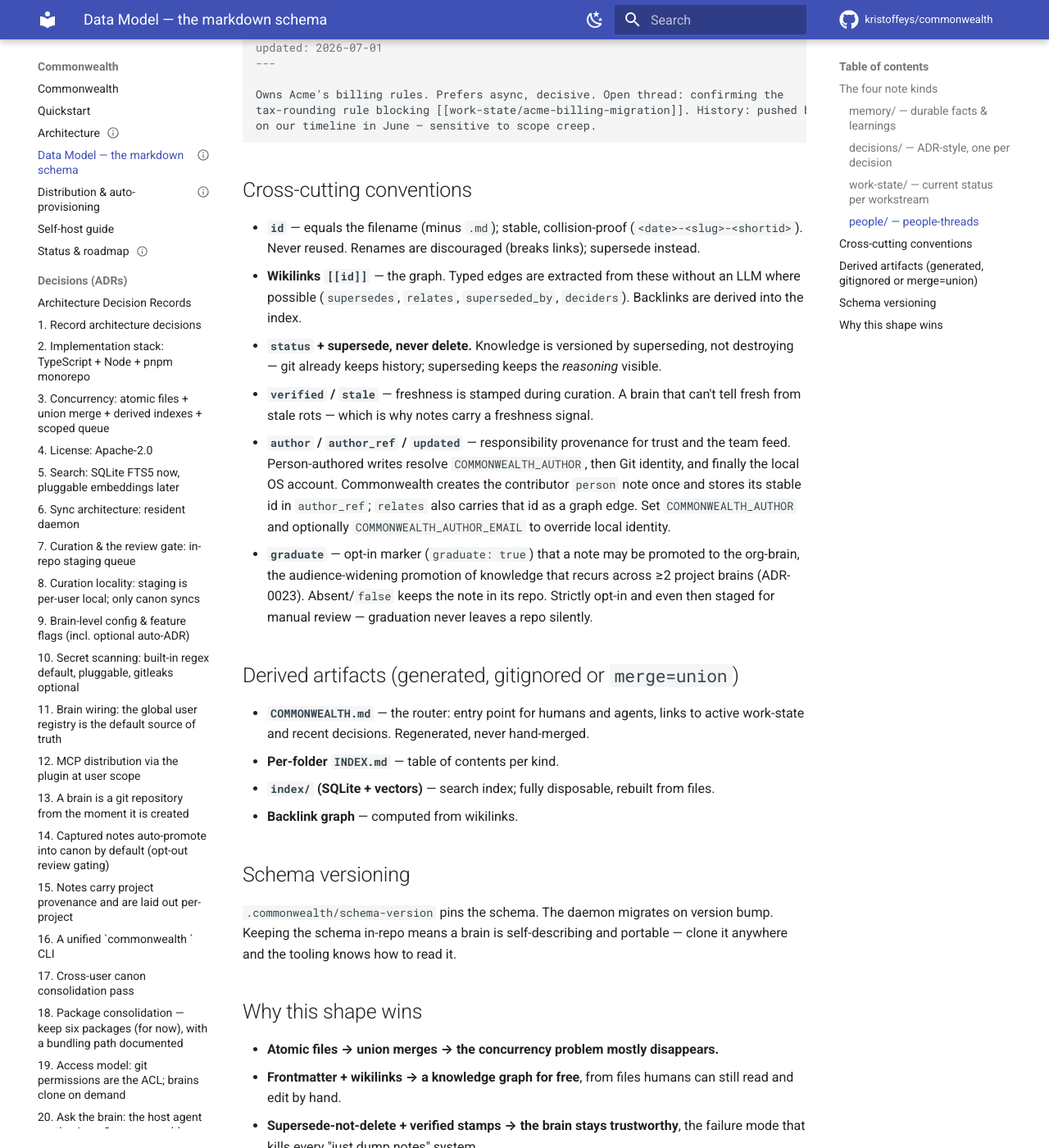
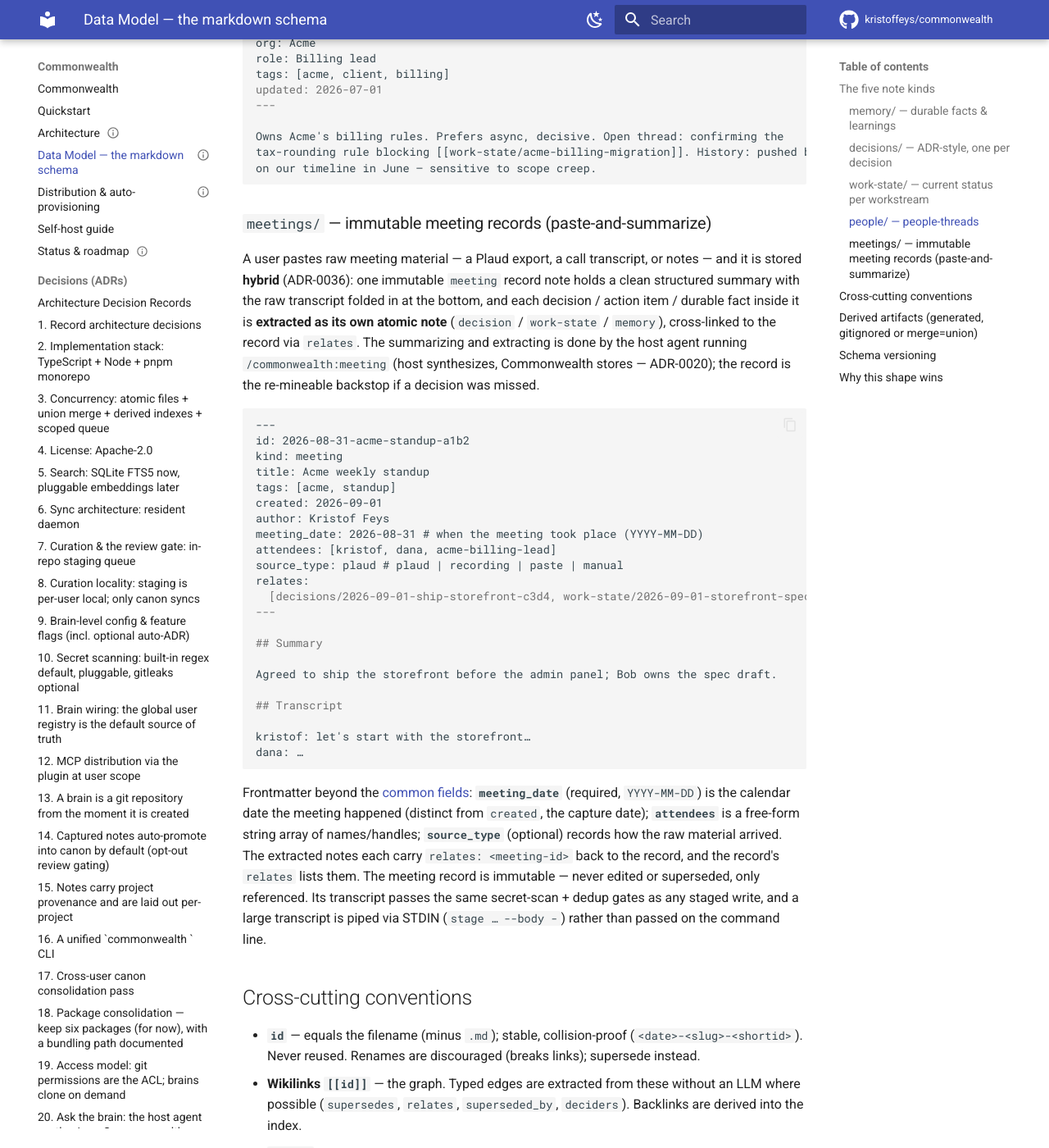
Before and after one commit to kristoffeys/commonwealth, an MkDocs documentation site: the page built from docs/02-data-model.md, in a window 1280 px wide and 1400 px high, scrolled down 2431 px. Shown: the whole window at 82% size. Built offline with MkDocs 1.6.1 and Material for MkDocs 9.7.7, drawn with Linux system fonts in a browser that asks for light colours; comment, search, counter and statistics services are not loaded; some of the changed text lies outside the part shown.

Commit message:
feat(core,curate,plugin,mcp): add `meeting` note kind + `/commonwealth:meeting` (ADR-0036)
Paste raw meeting data (Plaud export, recording transcript, pasted notes) and have
the host agent summarize it into the brain, attached to a project. Hybrid shape: one
immutable `meeting` record note (summary + attendees + transcript) PLUS extracted
atomic decision/work-state/memory notes linked back via `relates`.

- core/schema.ts: fifth kind `meeting` (meeting_date, attendees, source_type),
  KIND_DIR meetings/, discriminated union, SCHEMA_VERSION 1->2 (additive/forward-tolerant).
- core/index-db.ts: Meetings MOC section. notes.ts: key ordering.
- curate/index.ts: `stage` gains --attendees, --meeting-date, --source-type, --relates
  (any kind), --owner (work-state), and `--body -` STDIN so large transcripts pipe
  instead of hitting ARG_MAX; secret + dedup gates still run on the piped body.
- plugin/commands/meeting.md + mcp/prompts.ts meeting prompt (drift-anchored).
- ADR-0036; docs/02-data-model.md (four->five kinds); README meeting section.

Summarizing is the host agent's job (same split as /ask). Verified: 1134 tests green;
adversarial pass confirmed the NoteKind exhaustiveness sweep, secret gate on a 304KB
piped body, byte-stable round-trip, and v1-brain load safety.

Co-Authored-By: Claude Opus 4.8 <noreply@anthropic.com>

````diff
--- a/docs/02-data-model.md
+++ b/docs/02-data-model.md
@@ -12,11 +12,13 @@ Design goals: **human-readable and hand-editable**, **agent-parseable**,
 **concurrency-safe** (atomic files that union-merge), and **diffable** in git/PRs.
 Everything is markdown with YAML frontmatter. No format that only a machine can read.
 
-## The four note kinds
+## The five note kinds
 
-From the brief: _memory / decisions / work-state / people-threads_. Each is a folder of
-atomic files. One concept per file — this is what makes merges conflict-free (see
-[architecture §2](01-architecture.md)).
+From the brief: _memory / decisions / work-state / people-threads_, plus _meetings_. Each is a
+folder of atomic files. One concept per file — this is what makes merges conflict-free (see
+[architecture §2](01-architecture.md)). Meetings are the one deliberate exception (see below): a
+meeting record is an immutable *event* blob, while the decisions and actions inside it are still
+extracted as atomic notes.
 
 ### `memory/` — durable facts & learnings
 
@@ -131,6 +133,49 @@ tax-rounding rule blocking [[work-state/acme-billing-migration]]. History: pushe
 on our timeline in June — sensitive to scope creep.
 ```
 
+### `meetings/` — immutable meeting records (paste-and-summarize)
+
+A user pastes raw meeting material — a Plaud export, a call transcript, or notes — and it is stored
+**hybrid** (ADR-0036): one immutable `meeting` record note holds a clean structured summary with the
+raw transcript folded in at the bottom, and each decision / action item / durable fact inside it is
+**extracted as its own atomic note** (`decision` / `work-state` / `memory`), cross-linked to the
+record via `relates`. The summarizing and extracting is done by the host agent running
+`/commonwealth:meeting` (host synthesizes, Commonwealth stores — ADR-0020); the record is the
+re-mineable backstop if a decision was missed.
+
+```markdown
+---
+id: 2026-08-31-acme-standup-a1b2
+kind: meeting
+title: Acme weekly standup
+tags: [acme, standup]
+created: 2026-09-01
+author: Kristof Feys
+meeting_date: 2026-08-31 # when the meeting took place (YYYY-MM-DD)
+attendees: [kristof, dana, acme-billing-lead]
+source_type: plaud # plaud | recording | paste | manual
+relates:
+  [decisions/2026-09-01-ship-storefront-c3d4, work-state/2026-09-01-storefront-spec-e5f6]
+---
+
+## Summary
+
+Agreed to ship the storefront before the admin panel; Bob owns the spec draft.
+
+## Transcript
+
+kristof: let's start with the storefront…
+dana: …
+```
+
+Frontmatter beyond the [common fields](#cross-cutting-conventions): **`meeting_date`** (required,
+`YYYY-MM-DD`) is the calendar date the meeting happened (distinct from `created`, the capture date);
+**`attendees`** is a free-form string array of names/handles; **`source_type`** (optional) records how
+the raw material arrived. The extracted notes each carry `relates: <meeting-id>` back to the record,
+and the record's `relates` lists them. The meeting record is immutable — never edited or superseded,
+only referenced. Its transcript passes the same secret-scan + dedup gates as any staged write, and a
+large transcript is piped via STDIN (`stage … --body -`) rather than passed on the command line.
+
 ## Cross-cutting conventions
 
 - **`id`** — equals the filename (minus `.md`); stable, collision-proof
````
Also changed, not shown: README.md (+20 -2 lines), docs/adr/0036-meeting-note-kind.md (added, +80 -0 lines), docs/adr/README.md (+1 -0 lines), packages/plugin/commands/meeting.md (added, +69 -0 lines), 11 other files.
